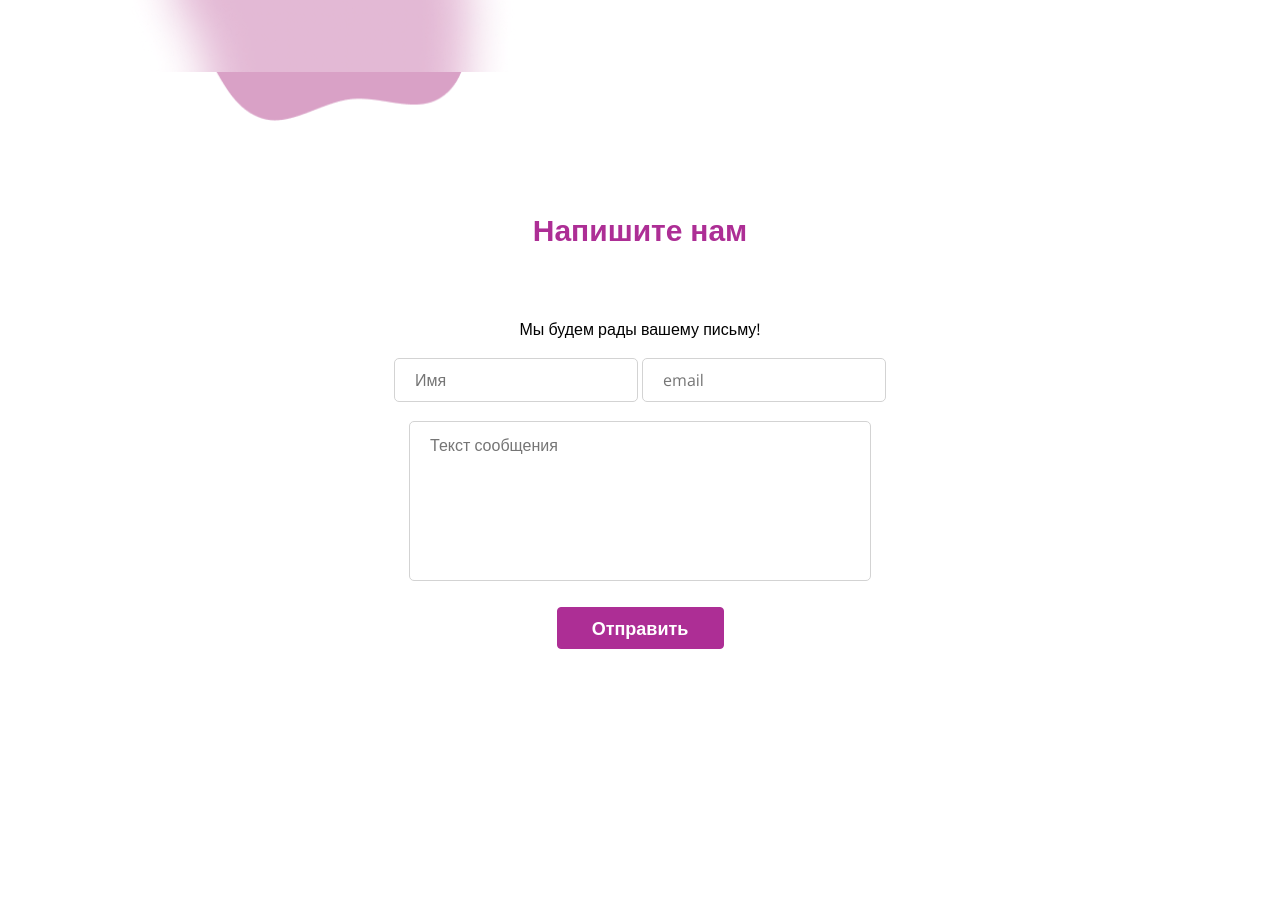
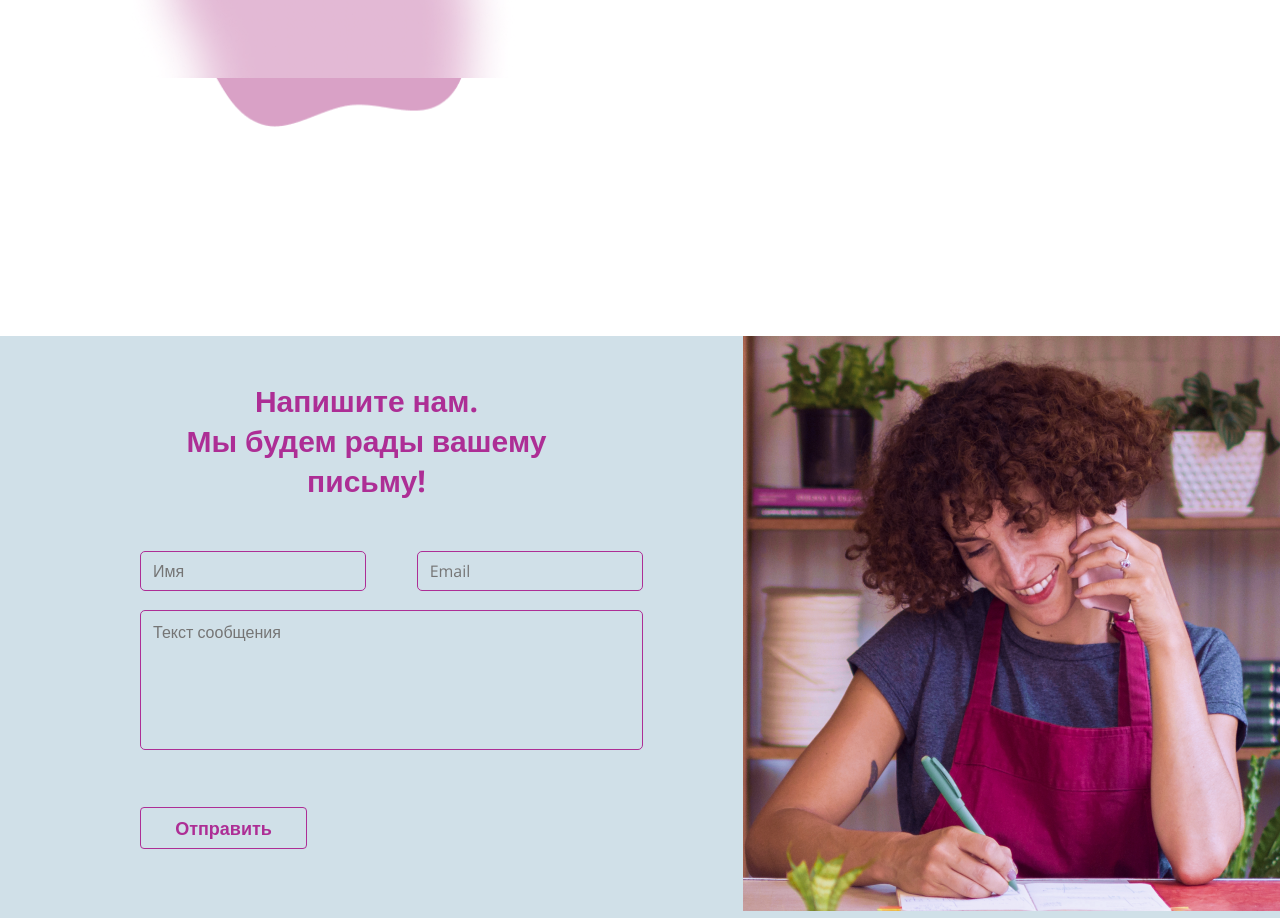
Before and after one commit to yanasaa/firststructure, a website: page index.html in a window 1280 px wide. Shown: the part 4060-4978 px from the top of the page. Before the commit the page ends 4739 px from the top, so only its background shows below. Drawn offline with nearby package versions, Linux system fonts and the light colour scheme.

Commit message:
feat: add contact layout

```diff
--- a/index.html
+++ b/index.html
@@ -15,10 +15,11 @@
   <body>
     <header class="header">
       <div class="wrapper header__wrapper">
-
         <nav class="header__navigation">
           <ul class="navigation">
-            <li class="navigation__link">Разделы сайта<span class="icon navigation__icon"></span></li>
+            <li class="navigation__link">
+              Разделы сайта<span class="icon navigation__icon"></span>
+            </li>
             <li class="navigation__link">О нас</li>
           </ul>
         </nav>
@@ -31,13 +32,13 @@
     </header>
     <section class="hero">
       <div class="wrapper hero__wrapper">
-
         <div class="glass hero__glass">
           <h1 class="hero__title hero__content">CRAFTSHARE</h1>
           <div class="hero__content">
-
-        <p class="hero__text">Cервис для ремесленников  и для тех,
-          кто хочет научиться чему-то новому</p>
+            <p class="hero__text">
+              Cервис для ремесленников и для тех, кто хочет научиться чему-то
+              новому
+            </p>
             <div class="search-bar">
               <input class="search__input" type="search" placeholder="Поиск" />
               <div class="search__icons">
@@ -70,7 +71,6 @@
                 <div class="tag">
                   <h3 class="tag__title">Изготовление мыла</h3>
                 </div>
-
               </div>
             </div>
           </div>
@@ -80,12 +80,11 @@
     <section class="advantages">
       <h2>Преимущества сервиса</h2>
       <div class="advantages__wrapper">
-        <div class="wrapper ">
-
+        <div class="wrapper">
           <div class="advantage-cards layout-2-columns">
             <div class="advantage advantage_author">
               <div class="">
-                <h3 class="advantage__title ">Для Aвторов</h3>
+                <h3 class="advantage__title">Для Aвторов</h3>
                 <p class="advantage__text">Передача опыта</p>
                 <p class="advantage__text">Реклама работ</p>
                 <p class="advantage__text">Экономия времени</p>
@@ -102,7 +101,6 @@
           </div>
         </div>
       </div>
-
     </section>
     <section class="articles">
       <h2 class="articles__title">Статьи Авторов</h2>
@@ -113,90 +111,151 @@
               <div class="article-gallery layout-3-columns">
                 <div class="article-preview">
                   <div class="article-preview__image">
-                    <img src="template/images/articles/article1.png" alt="Article Picture" />
+                    <img
+                      src="template/images/articles/article1.png"
+                      alt="Article Picture"
+                    />
                   </div>
-                  <h3 class="article__title">Почему ценится керамическая посуда ручной работы </h3>
-                  <p class="article__text">Изделия из керамики ручной работы - это уникальная авторская работа, на которую ...</p>
+                  <h3 class="article__title">
+                    Почему ценится керамическая посуда ручной работы
+                  </h3>
+                  <p class="article__text">
+                    Изделия из керамики ручной работы - это уникальная авторская
+                    работа, на которую ...
+                  </p>
                   <div class="article__info">
-                    <div class="likes"><span class="likes__icon icon"></span>156</div>
+                    <div class="likes">
+                      <span class="likes__icon icon"></span>156
+                    </div>
                     <span class="article__date">10 Дек 2023</span>
                     <span class="article__author">Анна Попова</span>
                   </div>
                 </div>
                 <div class="article-preview">
                   <div class="article-preview__image">
-                    <img src="template/images/articles/article2.png" alt="Article Picture" />
+                    <img
+                      src="template/images/articles/article2.png"
+                      alt="Article Picture"
+                    />
                   </div>
-                  <h3 class="article__title">Почему ценится керамическая посуда ручной работы </h3>
-                  <p class="article__text">Изделия из керамики ручной работы - это уникальная авторская работа, на которую ...</p>
+                  <h3 class="article__title">
+                    Почему ценится керамическая посуда ручной работы
+                  </h3>
+                  <p class="article__text">
+                    Изделия из керамики ручной работы - это уникальная авторская
+                    работа, на которую ...
+                  </p>
                   <div class="article__info">
-                    <div class="likes"><span class="likes__icon icon"></span>156</div>
+                    <div class="likes">
+                      <span class="likes__icon icon"></span>156
+                    </div>
                     <span class="article__date">10 Дек 2023</span>
                     <span class="article__author">Анна Попова</span>
                   </div>
                 </div>
                 <div class="article-preview">
                   <div class="article-preview__image">
-                    <img src="template/images/articles/article3.PNG" alt="Article Picture" />
+                    <img
+                      src="template/images/articles/article3.PNG"
+                      alt="Article Picture"
+                    />
                   </div>
-                  <h3 class="article__title">Почему ценится керамическая посуда ручной работы </h3>
-                  <p class="article__text">Изделия из керамики ручной работы - это уникальная авторская работа, на которую ...</p>
+                  <h3 class="article__title">
+                    Почему ценится керамическая посуда ручной работы
+                  </h3>
+                  <p class="article__text">
+                    Изделия из керамики ручной работы - это уникальная авторская
+                    работа, на которую ...
+                  </p>
                   <div class="article__info">
-                    <div class="likes"><span class="likes__icon icon"></span>156</div>
+                    <div class="likes">
+                      <span class="likes__icon icon"></span>156
+                    </div>
                     <span class="article__date">10 Дек 2023</span>
                     <span class="article__author">Анна Попова</span>
                   </div>
                 </div>
                 <div class="article-preview">
                   <div class="article-preview__image">
-                    <img src="template/images/articles/article1.png" alt="Article Picture" />
+                    <img
+                      src="template/images/articles/article1.png"
+                      alt="Article Picture"
+                    />
                   </div>
-                  <h3 class="article__title">Почему ценится керамическая посуда ручной работы </h3>
-                  <p class="article__text">Изделия из керамики ручной работы - это уникальная авторская работа, на которую ...</p>
+                  <h3 class="article__title">
+                    Почему ценится керамическая посуда ручной работы
+                  </h3>
+                  <p class="article__text">
+                    Изделия из керамики ручной работы - это уникальная авторская
+                    работа, на которую ...
+                  </p>
                   <div class="article__info">
-                    <div class="likes"><span class="likes__icon icon"></span>156</div>
+                    <div class="likes">
+                      <span class="likes__icon icon"></span>156
+                    </div>
                     <span class="article__date">10 Дек 2023</span>
                     <span class="article__author">Анна Попова</span>
                   </div>
                 </div>
                 <div class="article-preview">
                   <div class="article-preview__image">
-                    <img src="template/images/articles/article2.png" alt="Article Picture" />
+                    <img
+                      src="template/images/articles/article2.png"
+                      alt="Article Picture"
+                    />
                   </div>
-                  <h3 class="article__title">Почему ценится керамическая посуда ручной работы </h3>
-                  <p class="article__text">Изделия из керамики ручной работы - это уникальная авторская работа, на которую ...</p>
+                  <h3 class="article__title">
+                    Почему ценится керамическая посуда ручной работы
+                  </h3>
+                  <p class="article__text">
+                    Изделия из керамики ручной работы - это уникальная авторская
+                    работа, на которую ...
+                  </p>
                   <div class="article__info">
-                    <div class="likes"><span class="likes__icon icon"></span>156</div>
+                    <div class="likes">
+                      <span class="likes__icon icon"></span>156
+                    </div>
                     <span class="article__date">10 Дек 2023</span>
                     <span class="article__author">Анна Попова</span>
                   </div>
                 </div>
                 <div class="article-preview">
                   <div class="article-preview__image">
-                    <img src="template/images/articles/article3.PNG" alt="Article Picture" />
+                    <img
+                      src="template/images/articles/article3.PNG"
+                      alt="Article Picture"
+                    />
                   </div>
-                  <h3 class="article__title">Почему ценится керамическая посуда ручной работы </h3>
-                  <p class="article__text">Изделия из керамики ручной работы - это уникальная авторская работа, на которую ...</p>
+                  <h3 class="article__title">
+                    Почему ценится керамическая посуда ручной работы
+                  </h3>
+                  <p class="article__text">
+                    Изделия из керамики ручной работы - это уникальная авторская
+                    работа, на которую ...
+                  </p>
                   <div class="article__info">
-                    <div class="likes"><span class="likes__icon icon"></span>156</div>
+                    <div class="likes">
+                      <span class="likes__icon icon"></span>156
+                    </div>
                     <span class="article__date">10 Дек 2023</span>
                     <span class="article__author">Анна Попова</span>
                   </div>
                 </div>
               </div>
 
-                <div class="slider__button slider__button_left"><span class="icon slider__icon_left slider__icon"></span></div>
-                <div class=" slider__button slider__button_right"><span class="icon slider__icon_right slider__icon"></span></div>
-
+              <div class="slider__button slider__button_left">
+                <span class="icon slider__icon_left slider__icon"></span>
               </div>
-
+              <div class="slider__button slider__button_right">
+                <span class="icon slider__icon_right slider__icon"></span>
+              </div>
+            </div>
           </div>
         </div>
         <div class="pagination">
-          12345678
+          <img src="./template/images/backgrounds/pagination-bg.png" alt="" />
         </div>
       </div>
-
     </section>
     <section class="onboarding">
       <h2 class="onboarding__title">Как это работает?</h2>
@@ -214,28 +273,50 @@
       </div>
     </section>
     <section class="contact-us">
-      <div class="wrapper contact-us__wrapper block-shadowed">
-        <h2 class="contact-us__title">Напишите нам</h2>
-        <p class="contact-us__text">Мы будем рады вашему письму!</p>
+      <div class="wrapper contact-us__wrapper ">
+        <div class="contact-us__content">
+          <h2 class="contact-us__title">
+            Напишите нам. <br>Мы будем рады вашему письму!
+          </h2>
           <div class="contact-us__form">
             <form action method="POST">
-            <div class="layout-2-column contact-us__line">
-              <input type="text" name="name" placeholder="Имя" />
-              <input type="email" name="email" placeholder="email" />
+              <div class="layout-2-columns contact-us__line">
+                <input
+                  class="input contact-us__input"
+                  type="text"
+                  name="name"
+                  placeholder="Имя"
+                />
+                <input
+                  class="input contact-us__input"
+                  type="email"
+                  name="email"
+                  placeholder="Email"
+                />
               </div>
               <textarea
+                class="input"
                 name="question"
                 placeholder="Текст сообщения"
                 class="contact-us__line"
               ></textarea>
-            <div class="contact-us__button">
-              <button type="submit" class="button button_colored">
+              <div class="contact-us__button ">
+                <button type="submit" class="button button_bordered">
                   Отправить
                 </button>
               </div>
             </form>
           </div>
         </div>
+
+      </div>
+      <div class="contact-us__image">
+        <img
+          src="template/images/backgrounds/contact-us.png"
+          alt="Girl phoning photo"
+          srcset=""
+        />
+      </div>
     </section>
   </body>
 </html>
--- a/template/sass/abstracts/_constants.scss
+++ b/template/sass/abstracts/_constants.scss
@@ -2,8 +2,6 @@ $color-primary: #ad2e95;
 $color-primary-light: #d9a1c6;
 $color-primary-light-header: #EDDCE4;
 $color-complimentary: #ad2e95;
-// $color-primary:  #fec862;
-// $color-complimentary: #47671c;
 $color-hovered-primary: rgba(173, 46, 149, 0.70);
 $color-secondary: #A1C2D1;
 $color-bg-light: #fff;
--- a/template/sass/base/_button.scss
+++ b/template/sass/base/_button.scss
@@ -14,8 +14,9 @@
       &_colored {
         background-color:  $color-primary;
         color: $color-light;
-        border: 1px solid $color-complimentary;
+        border: 1px solid $color-primary;
         &:hover {
+
             background: $color-hovered-primary;
             border-color: $color-hovered-primary;
         }
--- /dev/null
+++ b/template/sass/base/_input.scss
@@ -0,0 +1,6 @@
+.input {
+    border: 1px solid $color-primary;
+    background-color: transparent;
+    padding: 8px 12px;
+    border-radius: 5px;
+}
--- a/template/sass/components/_article-preview.scss
+++ b/template/sass/components/_article-preview.scss
@@ -12,9 +12,6 @@
         background: rgba(88, 64, 82, 0.25);
         box-shadow: 0px 4px 20px rgba(0, 0, 0, 0.1);
     }
-}
-.article-preview__image {
-
 }
 
 .article-preview__image img {
--- a/template/sass/components/_contact-us.scss
+++ b/template/sass/components/_contact-us.scss
@@ -1,27 +1,58 @@
+.contact-us {
+    background: rgba(161, 194, 209, 0.50);
+    display: flex;
+
+}
 .contact-us__wrapper {
-    padding: 30px;
+    text-align: left;
+    padding: 0 100px 0 140px;
+    flex-grow: 1;
+   justify-content: start;
 }
 
+.contact-us__content {
+    text-align: left;
+}
+.contact-us__title {
+    max-width: 570px;
+    padding-left: 0;
+    padding-top: 45px;
+}
 .contact-us__form {
     input, textarea {
-        border: 1px solid $color-border;
-        background-color: $color-light;
-        padding: 10px 20px;
-        border-radius: 5px;
+
         &:focus {
-            border-color: $color-primary;
-            outline: none;
+           outline: none;
         }
+    }
+}
 
-    }
+.contact-us__input {
+    display: block;
+    width: 48%;
 }
 
 textarea {
     resize: none;
-    width: 42%;
-    height: 160px;
+   width: 100%;
+    height: 140px;
 }
 
 .contact-us__line {
+    position: relative;
     margin-bottom: 19px;
+    justify-content: space-between;
+    width: 100%;
+    gap: 10px;
 }
+
+.contact-us__image {
+    text-align: right;
+    &>{
+        width: fit-content;
+    }
+}
+
+.contact-us__button {
+    padding: 50px 0;
+}
--- a/template/sass/components/_onboarding.scss
+++ b/template/sass/components/_onboarding.scss
@@ -11,6 +11,7 @@
    padding: 45px;
 height: 600px;
 text-align: center;
+margin-bottom: 200px;
 
 }
 
--- a/template/sass/style.scss
+++ b/template/sass/style.scss
@@ -12,6 +12,7 @@
 @import "base/icons";
 @import "base/logo";
 @import "base/pagination";
+@import "base/input";
 
 //layout
 @import "layout/wrapper";
```
Also changed, not shown: template/images/backgrounds/contact-us.png (added), template/images/backgrounds/pagination-bg.png (added), template/sass/style.css, 1 other file. Lines whose indentation alone changed are shown as unchanged.
